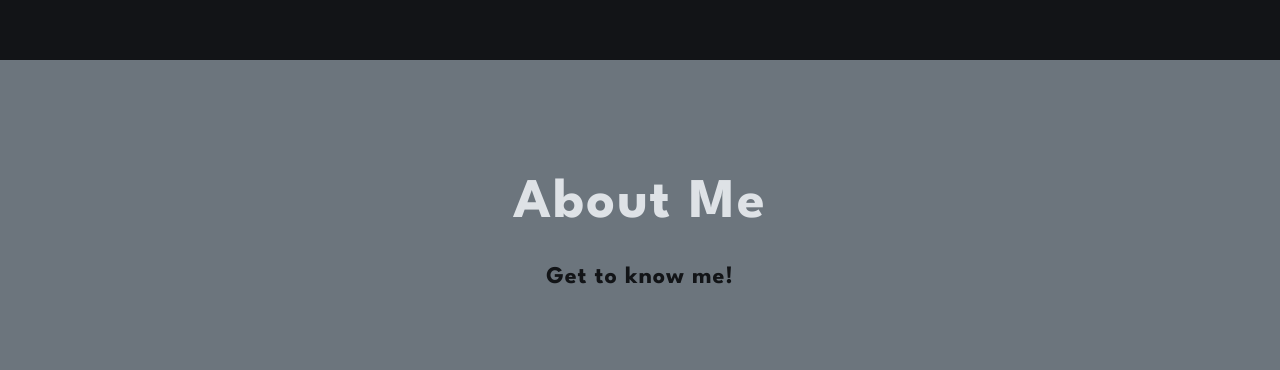
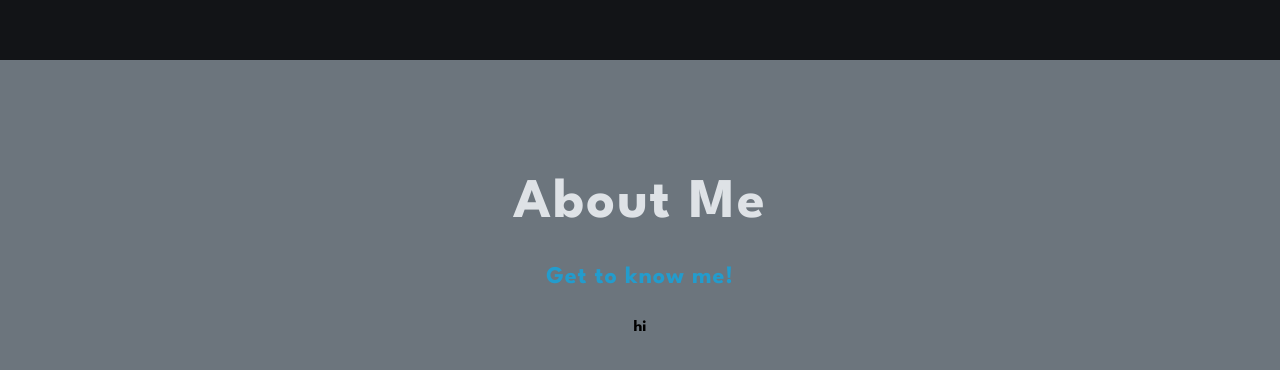
Before and after one commit to giuseppi/giuseppipelayo.com, a React (Create React App) app: page / in a window 1280 px wide. Shown: the part 740-1110 px from the top of the page. Built offline with nearby package versions, Linux system fonts and the light colour scheme.

Commit message:
updated about.js
- simplified + updated css and deleted unnecessary classes

```diff
--- a/src/App.scss
+++ b/src/App.scss
@@ -255,23 +255,27 @@ html {
 
 /* about.js */
 
-.about-heading,
-.about-description {
+.about-heading-container,
+.about-me {
+  font-family: "League Spartan", sans-serif;
   text-align: center;
 }
 
-.about-heading {
-  font-family: "League Spartan", sans-serif;
+.about-heading-container h1 {
   color: #dee2e6;
   font-size: 3.5rem;
   letter-spacing: 2px;
 }
 
-.about-description {
-  font-family: "League Spartan", sans-serif;
+.about-heading-container h4 {
   font-size: 1.5rem;
   letter-spacing: 1px;
-  color: #121417;
+  color: #239ccd;
+}
+
+.about-me {
+  display: flex;
+  flex-direction: column;
 }
 
 /* projects.js */
--- a/src/components/about.js
+++ b/src/components/about.js
@@ -6,10 +6,14 @@ const About = () => {
       <div className="about-container" id="about">
         <div className="about-content">
           <div className="about-heading-container">
-            <h1 className="about-heading">About Me</h1>
+            <h1>About Me</h1>
+            <h4>Get to know me!</h4>
           </div>
-          <div className="about-description-container">
-            <h4 className="about-description">Get to know me!</h4>
+          <div className="about-me">
+            <div className="about-description">hi</div>
+            <div>
+              <img src="" alt="" />
+            </div>
           </div>
         </div>
       </div>
```
